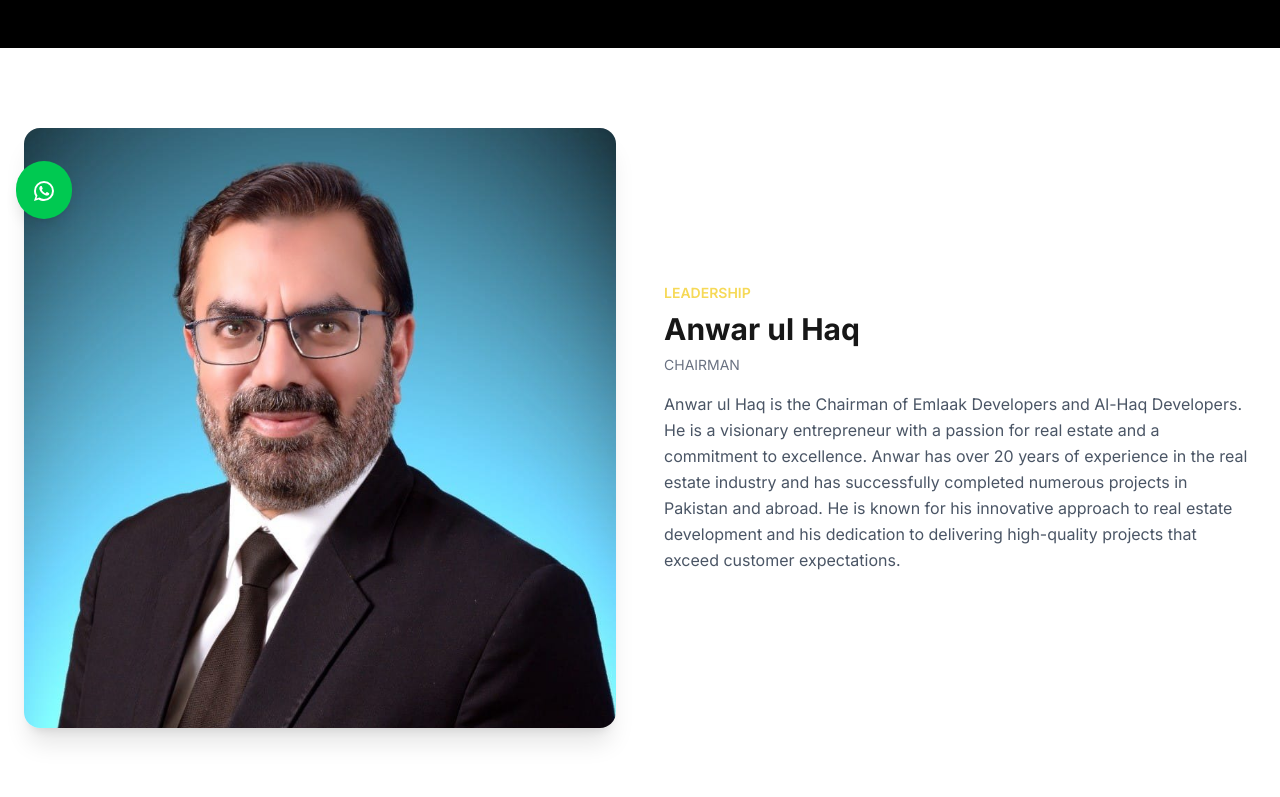
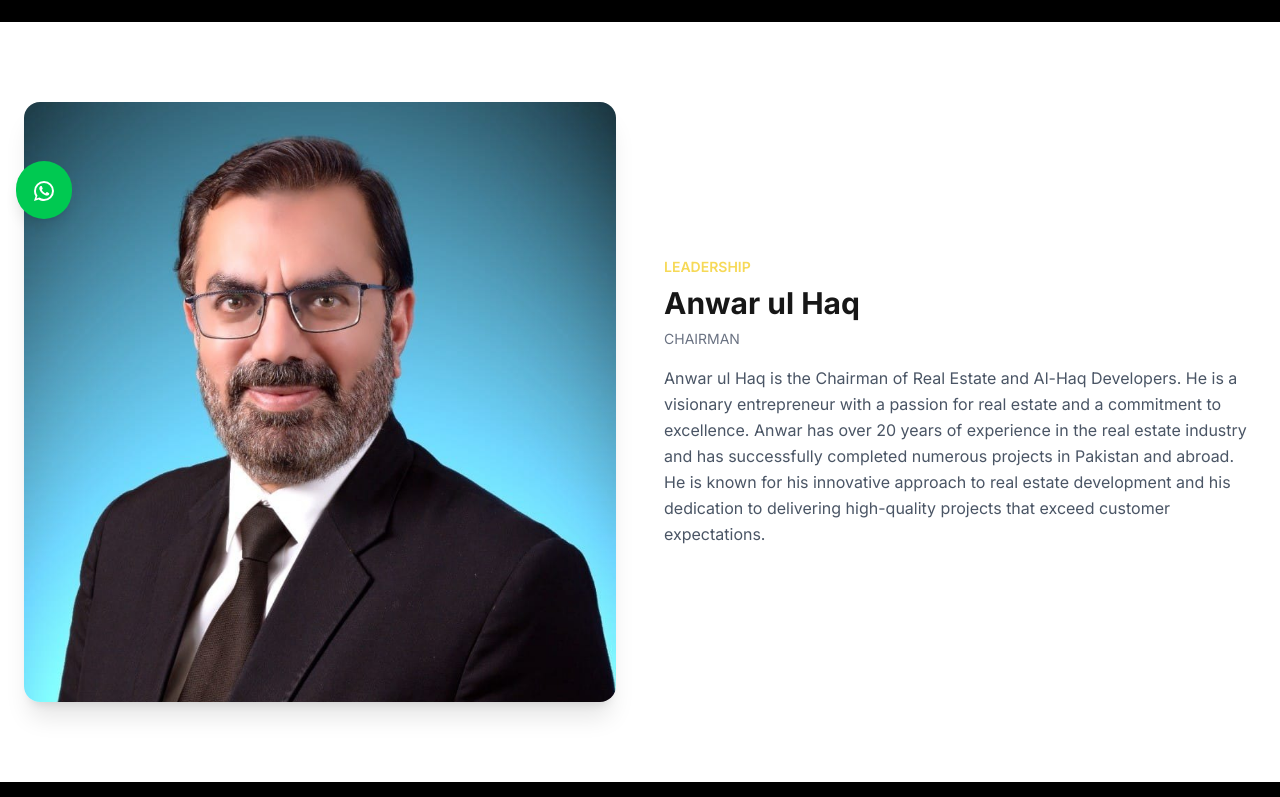
Before and after one commit to abdullahan1928/emlaak-developers, a Next.js app: page /about in a window 1280 px wide. Shown: the part 565-1362 px from the top of the page. Built offline with nearby package versions, Linux system fonts and the light colour scheme; no server answers; what tailwind-animations would draw is missing.

Commit message:
changed web name to env defined name

```diff
--- a/src/app/(public)/contact/page.tsx
+++ b/src/app/(public)/contact/page.tsx
@@ -1,4 +1,4 @@
-import { SITE_URL } from "@/data/social.data";
+import { SITE_NAME, SITE_URL } from "@/data/social.data";
 import ContactPage from "./contact.client";
 
 export const metadata = {
@@ -6,10 +6,10 @@ export const metadata = {
 
   title: "Contact Us",
   description:
-    "Get in touch with Emlaak Developers for premium real estate investment, buying, selling, and consultancy services across Pakistan.",
+    `Get in touch with ${SITE_NAME} for premium real estate investment, buying, selling, and consultancy services across Pakistan.`,
 
   keywords: [
-    "contact Emlaak Developers",
+    `contact ${SITE_NAME}`,
     "real estate contact Pakistan",
     "property consultants Pakistan",
     "buy sell property contact",
--- a/src/app/(public)/page.tsx
+++ b/src/app/(public)/page.tsx
@@ -8,16 +8,17 @@ import PropertySection from "@/components/home/property-section";
 import Services from "@/components/home/services";
 import Welcome from "@/components/home/welcome";
 import CTASection from "@/components/home/cta-section";
+import { SITE_NAME } from "@/data/social.data";
 
 // ✅ Page-level SEO (correct way in App Router)
 export const metadata: Metadata = {
   title: "Home",
   description:
-    "Explore Emlaak Developers' premium real estate services in Pakistan. Discover residential, commercial, and investment opportunities.",
+    `Explore ${SITE_NAME}' premium real estate services in Pakistan. Discover residential, commercial, and investment opportunities.`,
   openGraph: {
-    title: "Emlaak Developers | Home",
+    title: `${SITE_NAME} | Home`,
     description:
-      "Find your dream property in Pakistan with Emlaak Developers.",
+      `Find your dream property in Pakistan with ${SITE_NAME}.`,
   },
 };
 
--- a/src/app/(public)/projects/page.tsx
+++ b/src/app/(public)/projects/page.tsx
@@ -4,10 +4,10 @@ import { Category } from "@/enums/project.enum";
 import { enumToOptions } from "@/lib/enum";
 import ProjectsPage from "./projects.client";
 import { getProjects } from "@/lib/projects";
-import { SITE_URL } from "@/data/social.data";
+import { SITE_NAME, SITE_URL } from "@/data/social.data";
 
 const TEMPLATE_CONFIG = {
-    brand: "Emlaak Developers",
+    brand: SITE_NAME,
     heroTitle: "Signature Living Spaces",
     heroSubtitle: "A curated collection of luxury developments crafted for timeless living.",
     heroImage: "/images/project/project2.jpg",
@@ -16,14 +16,14 @@ const TEMPLATE_CONFIG = {
 export const metadata = {
     title: "Real Estate Projects",
     description:
-        "Discover premium real estate projects by Emlaak Developers. Explore luxury residential and commercial developments, curated for timeless living and smart investment opportunities.",
+        `Discover premium real estate projects by ${SITE_NAME}. Explore luxury residential and commercial developments, curated for timeless living and smart investment opportunities.`,
     keywords: [
+        SITE_NAME,
         "luxury real estate Pakistan",
         "real estate projects",
         "property investment",
         "residential developments",
         "commercial projects",
-        "Emlaak Developers",
         "premium properties"
     ],
     openGraph: {
@@ -31,7 +31,7 @@ export const metadata = {
         description:
             "Explore our curated collection of luxury residential and commercial projects designed for sophisticated living and profitable investment.",
         url: `${SITE_URL}/projects`,
-        siteName: "Emlaak Developers",
+        siteName: SITE_NAME,
         type: "website",
     },
 };
--- a/src/app/(public)/projects/projects.client.tsx
+++ b/src/app/(public)/projects/projects.client.tsx
@@ -26,7 +26,7 @@
 // import ProjectListView from "@/components/projects/ProjectListView";
 
 // const TEMPLATE_CONFIG = {
-//   brand: "Emlaak Developers",
+//   brand: SITE_NAME,
 //   heroTitle: "Signature Living Spaces",
 //   heroSubtitle:
 //     "A curated collection of luxury developments crafted for timeless living.",
--- a/src/app/(public)/services/[slug]/page.tsx
+++ b/src/app/(public)/services/[slug]/page.tsx
@@ -1,5 +1,6 @@
 import { services } from "@/data/services.data";
 import ServicePage from "./service.client";
+import { SITE_NAME } from "@/data/social.data";
 
 export async function generateMetadata({ params }: { params: Promise<{ slug: string }> }) {
   const { slug } = await params;
@@ -19,7 +20,7 @@ export async function generateMetadata({ params }: { params: Promise<{ slug: str
       title: `${service.title}`,
       description: service.fullDescription,
       url: `https://www.emlaakdevelopers.com/services/${service.slug}`,
-      siteName: "Emlaak Developers",
+      siteName: SITE_NAME,
       type: "website",
     },
   };
--- a/src/app/(public)/services/page.tsx
+++ b/src/app/(public)/services/page.tsx
@@ -1,23 +1,23 @@
-import { SITE_URL } from "@/data/social.data";
+import { SITE_NAME, SITE_URL } from "@/data/social.data";
 import ServicesPage from "./services.client";
 
 export const metadata = {
   title: "Real Estate Services",
   description:
-    "Explore premium real estate services including property investment, marketing, sales, and consultancy by Emlaak Developers.",
+    `Explore premium real estate services including property investment, marketing, sales, and consultancy by ${SITE_NAME}.`,
   keywords: [
+    SITE_NAME,
     "real estate services Pakistan",
     "property investment",
     "buy sell property",
     "real estate marketing",
-    "Emlaak Developers",
   ],
   openGraph: {
     title: "Real Estate Services",
     description:
       "Premium real estate solutions designed for growth, trust, and long-term value.",
     url: `${SITE_URL}/services`,
-    siteName: "Emlaak Developers",
+    siteName: SITE_NAME,
     type: "website",
   },
 };
--- a/src/app/layout.tsx
+++ b/src/app/layout.tsx
@@ -3,7 +3,7 @@ import "@/index.css";
 import localFont from "next/font/local";
 import { Inter, Geist } from "next/font/google";
 import { cn } from "@/utils/cn";
-import { SITE_URL } from "@/data/social.data";
+import { SITE_NAME, SITE_URL } from "@/data/social.data";
 
 const geist = Geist({ subsets: ['latin'], variable: '--font-sans' });
 
@@ -32,32 +32,32 @@ const gilroy = localFont({
 
 export const metadata: Metadata = {
   title: {
-    default: "Emlaak Developers | Real Estate in Pakistan",
-    template: "%s | Emlaak Developers",
+    default: `${SITE_NAME} | Real Estate in Pakistan`,
+    template: `%s | ${SITE_NAME}`,
   },
   description:
-    "Emlaak Developers offers premium real estate solutions in Pakistan, specializing in commercial, residential, and agricultural property investments.",
+    `${SITE_NAME} offers premium real estate solutions in Pakistan, specializing in commercial, residential, and agricultural property investments.`,
   icons: {
     icon: "/logo.ico",
   },
   keywords: [
+    SITE_NAME,
     "Real Estate Pakistan",
     "Property Investment Pakistan",
     "Buy Property Pakistan",
     "Commercial Property Pakistan",
     "Residential Property Pakistan",
-    "Emlaak Developers",
   ],
   robots: {
     index: true,
     follow: true,
   },
   openGraph: {
-    title: "Emlaak Developers - Real Estate Company in Pakistan",
+    title: "${SITE_NAME} - Real Estate Company in Pakistan",
     description:
-      "Find your dream property with Emlaak Developers. Trusted real estate services in Pakistan.",
+      `Find your dream property with ${SITE_NAME}. Trusted real estate services in Pakistan.`,
     url: SITE_URL,
-    siteName: "Emlaak Developers",
+    siteName: SITE_NAME,
     type: "website",
   },
 };
@@ -65,7 +65,7 @@ export const metadata: Metadata = {
 const structuredData = {
   "@context": "https://schema.org",
   "@type": "RealEstateAgent",
-  name: "Emlaak Developers",
+  name: SITE_NAME,
   url: SITE_URL,
   areaServed: "Pakistan",
   description:
--- a/src/data/about.data.ts
+++ b/src/data/about.data.ts
@@ -1,3 +1,5 @@
+import { SITE_NAME } from "./social.data";
+
 interface IAbout {
   name: string;
   designation: string;
@@ -9,7 +11,7 @@ export const about: IAbout[] = [
   {
     name: "Anwar ul Haq",
     designation: "Chairman",
-    description: "Anwar ul Haq is the Chairman of Emlaak Developers and Al-Haq Developers. He is a visionary entrepreneur with a passion for real estate and a commitment to excellence. Anwar has over 20 years of experience in the real estate industry and has successfully completed numerous projects in Pakistan and abroad. He is known for his innovative approach to real estate development and his dedication to delivering high-quality projects that exceed customer expectations.",
+    description: `Anwar ul Haq is the Chairman of ${SITE_NAME} and Al-Haq Developers. He is a visionary entrepreneur with a passion for real estate and a commitment to excellence. Anwar has over 20 years of experience in the real estate industry and has successfully completed numerous projects in Pakistan and abroad. He is known for his innovative approach to real estate development and his dedication to delivering high-quality projects that exceed customer expectations.`,
     image: "anwar.jpg",
   },
   {
--- a/src/data/hero.data.ts
+++ b/src/data/hero.data.ts
@@ -1,3 +1,5 @@
+import { SITE_NAME } from "./social.data";
+
 interface IHeroItems {
   image: string;
   name: string;
@@ -9,7 +11,7 @@ interface IHeroItems {
 export const heroItems: IHeroItems[] = [
   {
     image: "hero1.jpg",
-    name: "Emlaak Developers",
+    name: SITE_NAME,
     desc1: "Specializing in premier commercial and residential properties.",
     desc2:
       "We offer unparalleled expertise in managing and leasing high-end commercial spaces and residential units. Our team excels in maximizing property value through strategic investment and management solutions tailored to your needs.",
@@ -17,7 +19,7 @@ export const heroItems: IHeroItems[] = [
   },
   {
     image: "hero2.jpg",
-    name: "Emlaak Developers",
+    name: SITE_NAME,
     desc1: "Leading the way in real estate innovation and investment.",
     desc2:
       "Our commitment to innovation drives our success in the real estate market. From cutting-edge property management solutions to lucrative investment opportunities, we provide comprehensive services designed to meet the evolving needs of our clients.",
@@ -25,7 +27,7 @@ export const heroItems: IHeroItems[] = [
   },
   {
     image: "hero3.webp",
-    name: "Emlaak Developers",
+    name: SITE_NAME,
     desc1: "Transforming real estate through exceptional service.",
     desc2:
       "With a focus on luxury and quality, we are dedicated to transforming the real estate experience. Our expertise spans residential development, commercial properties, and high-value investments, ensuring exceptional results for every project.",
@@ -33,7 +35,7 @@ export const heroItems: IHeroItems[] = [
   },
   {
     image: "hero4.webp",
-    name: "Emlaak Developers",
+    name: SITE_NAME,
     desc1: "is a multi-faceted, Pakistan-based real estate company.",
     desc2:
       "We are a third-party commercial and multi-family real estate services firm and brokerage with business lines in property management powered by Poplar Homes, investment sales, residential leasing, construction and distressed real estate services. With this collective expertise under one roof, we are unmatched in our ability to maximize the value of investment real estate.",
```
Also changed, not shown: src/app/(public)/about/page.tsx (+4 -4 lines).
